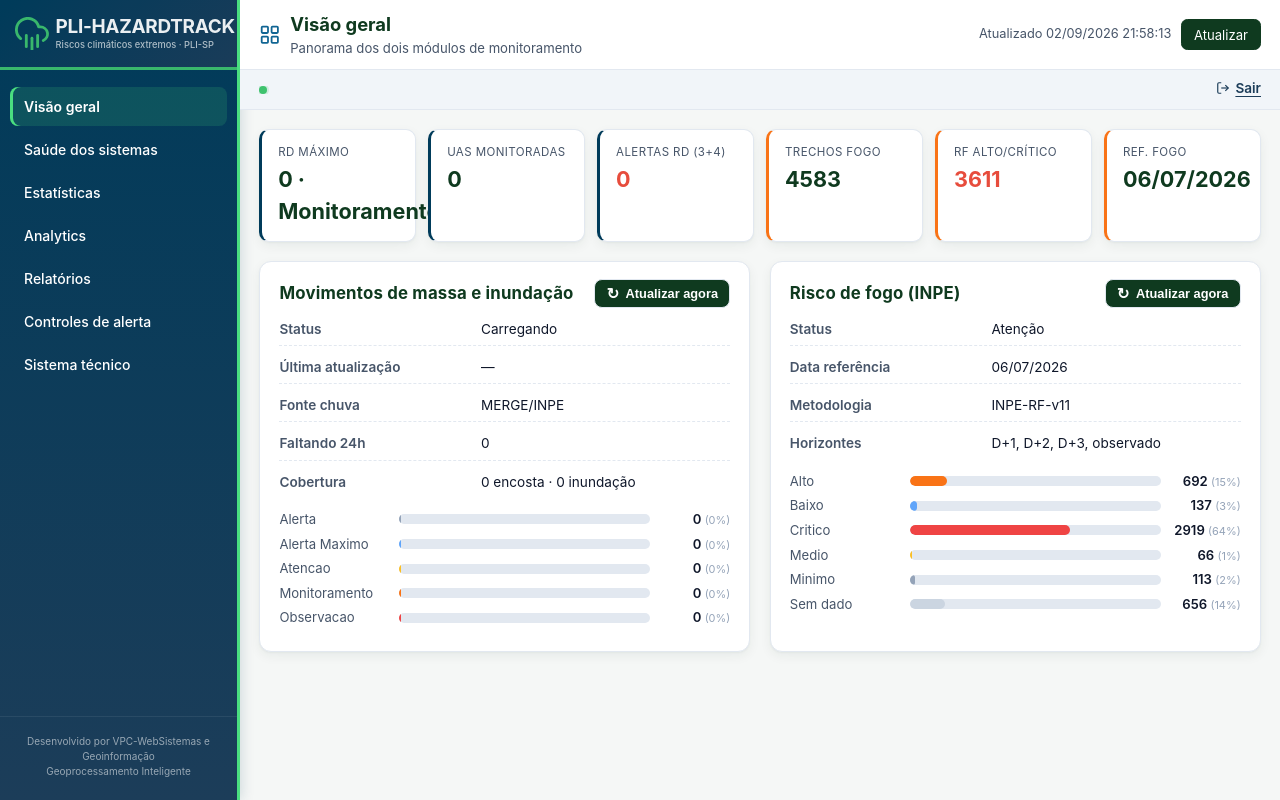
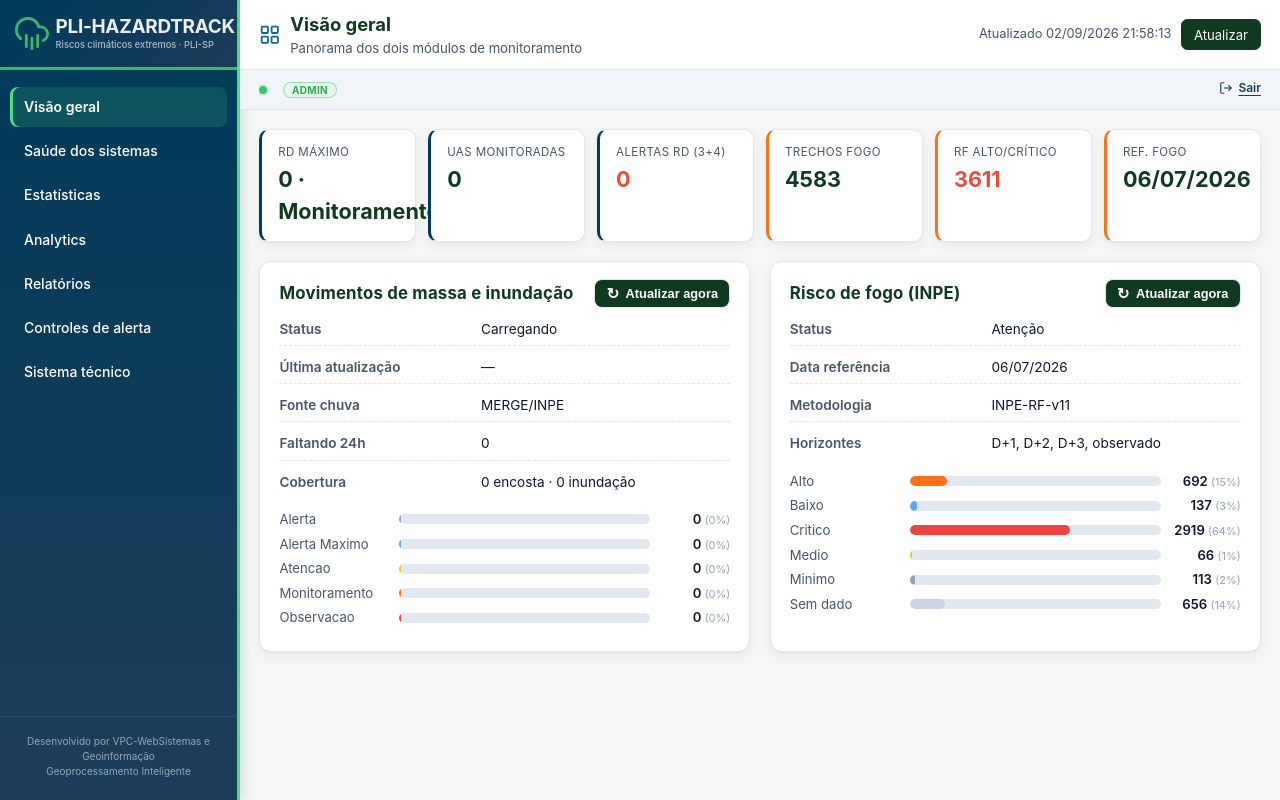
Before and after one commit to vpcapanema/PLI-HazardTrack, a Flask app: page /admin/status in a window 1280 px wide. Run offline with Flask 3, Linux system fonts and the light colour scheme; the visitor is signed in with stand-in values (Sample User, id 1); data that the repository does not hold is empty; some libraries are stand-ins or nearby versions.

Commit message:
style(admin): tipografia da sidebar e barra de sessao no padrao; login sem titulo
Sidebar restrita: padrao unico das tres apps — Inter; item 14/500 branco
(600 ativo); credito 10/400. Barra de sessao a 12px, abaixo do titulo e
do complemento do cabecalho, e passa a mostrar tambem o tipo de perfil
(tipo_usuario ja vinha na sessao): nome completo, username, perfil.

Login: a topbar perde o texto "Acesso Restrito" e fica so com a
navegacao, alinhada a direita e em 13px.

Co-Authored-By: Claude Fable 5.1 <noreply@anthropic.com>

```diff
--- a/static/admin.css
+++ b/static/admin.css
@@ -1565,3 +1565,28 @@ body .adm-session-bar .adm-session-logout.adm-session-logout:hover { color: #2fa
 .admin-sidebar .sidebar-brand-icon { width: auto; height: 100%; aspect-ratio: 1 / 1; align-self: stretch; }
 
 .admin-sidebar .sidebar-brand-icon { width: 1.79em; height: 1.79em; aspect-ratio: auto; align-self: center; }
+
+/* Login: topbar so com a navegacao (sem titulo), alinhada a direita e um pouco menor. */
+body.access-page header.topbar { justify-content: flex-end; }
+body.access-page header.topbar nav a { font-size: 13px; font-weight: 500; }
+
+/* Barra de sessao: fonte de 12px, sempre abaixo do titulo (>=18px) e do complemento (13px) do cabecalho. */
+body .adm-session-bar.adm-session-bar { font-size: 12px; }
+body .adm-session-bar .adm-session-user,
+body .adm-session-bar .adm-session-user strong,
+body .adm-session-bar .adm-session-username,
+body .adm-session-bar .adm-session-logout.adm-session-logout { font-size: 12px; }
+body .adm-session-bar .adm-session-role { font-size: 10px; }
+
+/* ============================================================================
+   TIPOGRAFIA DAS SIDEBARS RESTRITAS — padrao unico das 3 apps (Inter, px):
+   item 14/500 #fff · sub-item 12/500 rgba(255,255,255,.78) · grupo 10/700
+   maiusculo rgba(255,255,255,.45) · credito 10/400 rgba(255,255,255,.55).
+   ============================================================================ */
+.admin-sidebar { font-family: "Inter", system-ui, -apple-system, "Segoe UI", sans-serif; }
+.admin-sidebar .nav-item { font-family: inherit; font-size: 14px; font-weight: 500; color: #fff; line-height: 1.3; }
+.admin-sidebar .nav-item.active { color: #fff; font-weight: 600; }
+.admin-sidebar .nav-subitem { font-family: inherit; font-size: 12px; font-weight: 500; color: rgba(255, 255, 255, 0.78); line-height: 1.35; }
+.admin-sidebar .nav-subitem.active { color: #fff; font-weight: 600; }
+.admin-sidebar .nav-group-label { font-family: inherit; font-size: 10px; font-weight: 700; letter-spacing: 0.04em; text-transform: uppercase; color: rgba(255, 255, 255, 0.45); }
+.admin-sidebar .sidebar-credit { font-family: inherit; font-size: 10px; font-weight: 400; line-height: 1.5; color: rgba(255, 255, 255, 0.55); }
--- a/templates/admin_login.html
+++ b/templates/admin_login.html
@@ -11,7 +11,6 @@
 </head>
 <body class="access-page">
     <header class="topbar">
-        <h1>Acesso Restrito</h1>
         <nav>
             <a href="{{ url_for('index') }}">Monitoramento</a>
             <a href="{{ url_for('docs_ajuda') }}">Ajuda</a>
--- a/templates/admin_status.html
+++ b/templates/admin_status.html
@@ -74,9 +74,11 @@
         <div class="adm-session-bar" aria-label="Sessão ativa">
             <div class="adm-session-user">
                 <span class="adm-session-status" aria-hidden="true"></span>
+                {# Ordem fixa: nome completo, username, tipo de perfil. #}
                 {% if session.admin_user %}
                 <strong>{{ session.admin_user.full_name or session.admin_user.username or session.admin_user.email }}</strong>
                 {% if session.admin_user.username %}<span class="adm-session-username">@{{ session.admin_user.username }}</span>{% endif %}
+                <span class="adm-session-role">{{ session.admin_user.tipo_usuario or 'ADMIN' }}</span>
                 {% else %}
                 <strong>Sessão administrativa</strong>
                 {% endif %}
```
